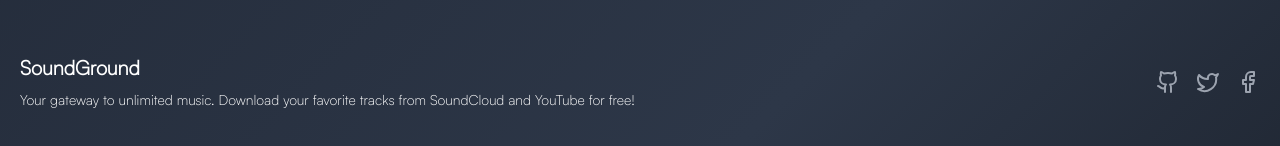
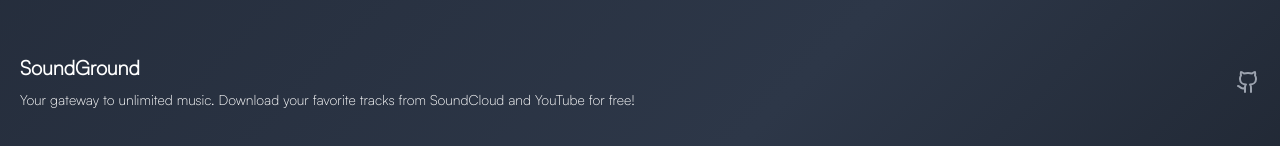
Before and after one commit to GetLoloed/soundground, a Next.js app: page / in a window 1280 px wide. Shown: the part 786-932 px from the top of the page. Built offline with nearby package versions, Linux system fonts and the light colour scheme.

Commit message:
Update Github link in Footer component
The Github link in the Footer component has been updated to lead to the correct Github page. Concurrently, the unnecessary links to Twitter and Facebook profiles have been removed.

```diff
--- a/src/components/Footer.js
+++ b/src/components/Footer.js
@@ -10,14 +10,8 @@ const Footer = () => {
                     <p className="text-sm">Your gateway to unlimited music. Download your favorite tracks from SoundCloud and YouTube for free!</p>
                 </div>
                 <div className="flex space-x-4">
-                    <a href="https://github.com/your-github" target="_blank" rel="noopener noreferrer" className="text-gray-400 hover:text-white transition duration-300">
+                    <a href="https://github.com/GetLoloed/soundground" target="_blank" rel="noopener noreferrer" className="text-gray-400 hover:text-white transition duration-300">
                         <Github className="w-6 h-6" />
-                    </a>
-                    <a href="https://twitter.com/your-twitter" target="_blank" rel="noopener noreferrer" className="text-gray-400 hover:text-white transition duration-300">
-                        <Twitter className="w-6 h-6" />
-                    </a>
-                    <a href="https://facebook.com/your-facebook" target="_blank" rel="noopener noreferrer" className="text-gray-400 hover:text-white transition duration-300">
-                        <Facebook className="w-6 h-6" />
                     </a>
                 </div>
             </div>
```
